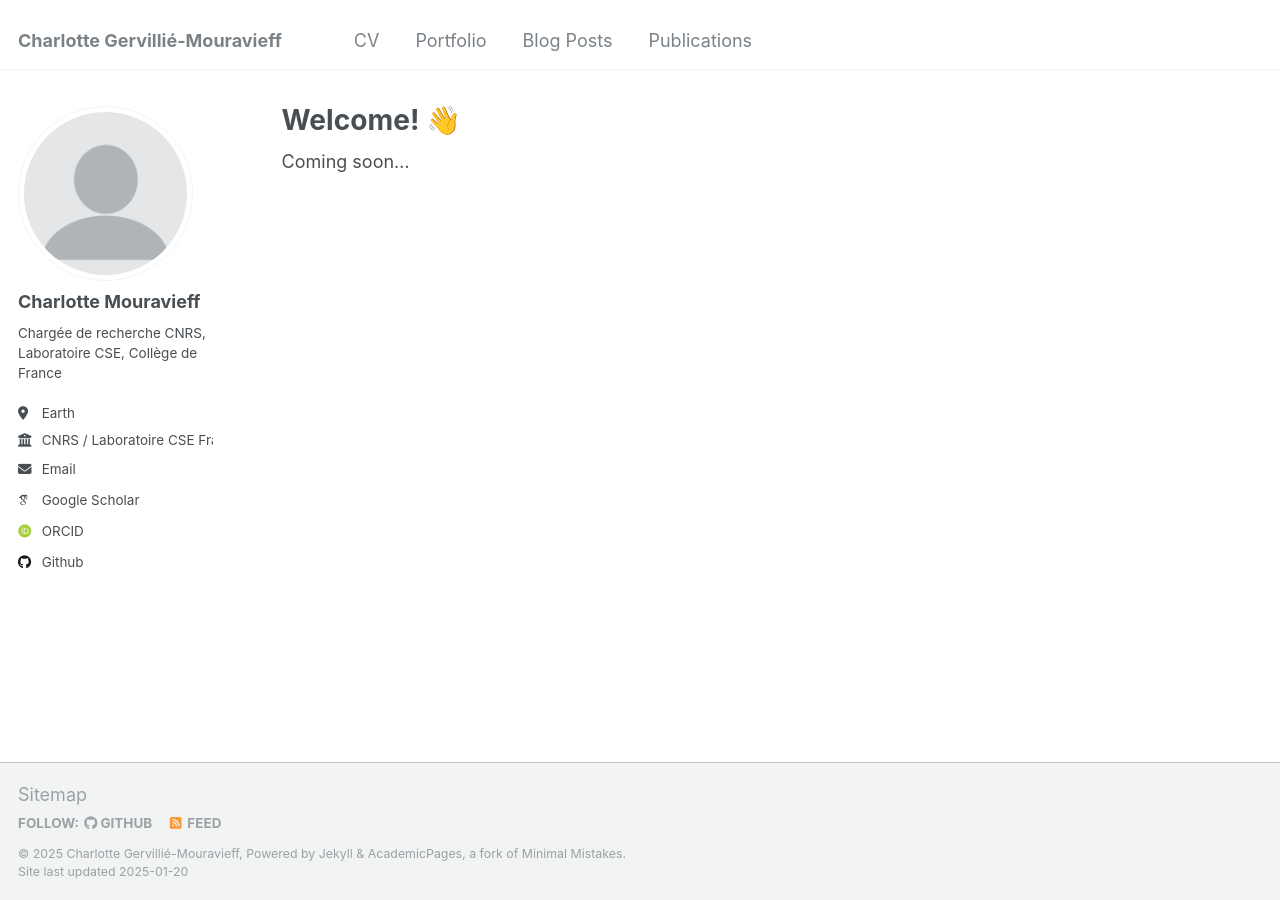
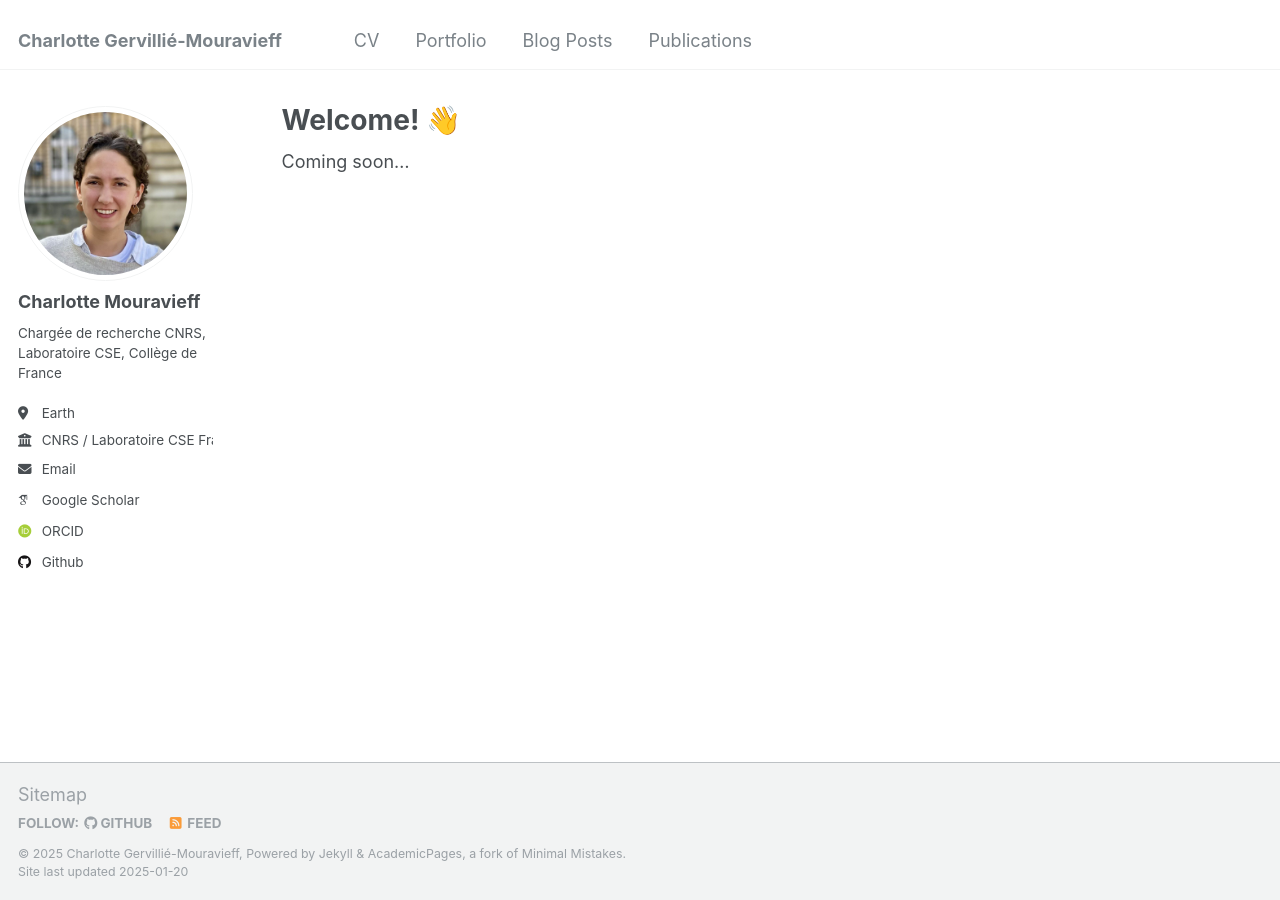
Before and after one commit to charlotte-mouravieff/charlotte-mouravieff.github.io, a Jekyll site: the page built from _pages/about.md, in a window 1280 px wide. Built offline with Jekyll 4.4.1, drawn with Linux system fonts in a browser that asks for light colours; some web fonts are replaced.

Commit message:
Update _config.yml

```diff
--- a/_config.yml
+++ b/_config.yml
@@ -21,7 +21,7 @@ repository               : "charlotte-mouravieff/academicpages.github.io"
 #               Additional customization can be done by editing /_includes/author-profile.html
 author:
   # Biographic information
-  avatar           : "profile.png"
+  avatar           : "charlotte.jpg"
   name             : "Charlotte Mouravieff"
   pronouns         : # example: "she/her"
   bio              : "Chargée de recherche CNRS, Laboratoire CSE, Collège de France"
```
